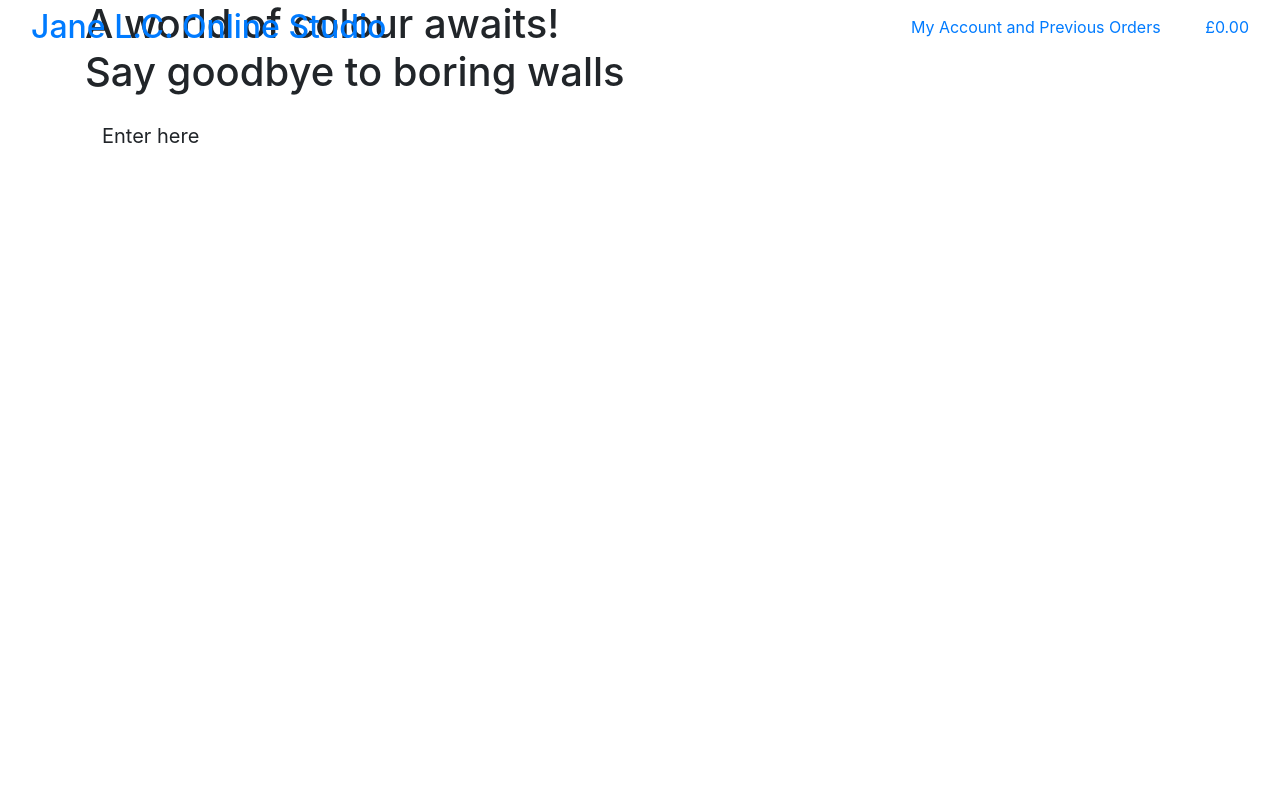
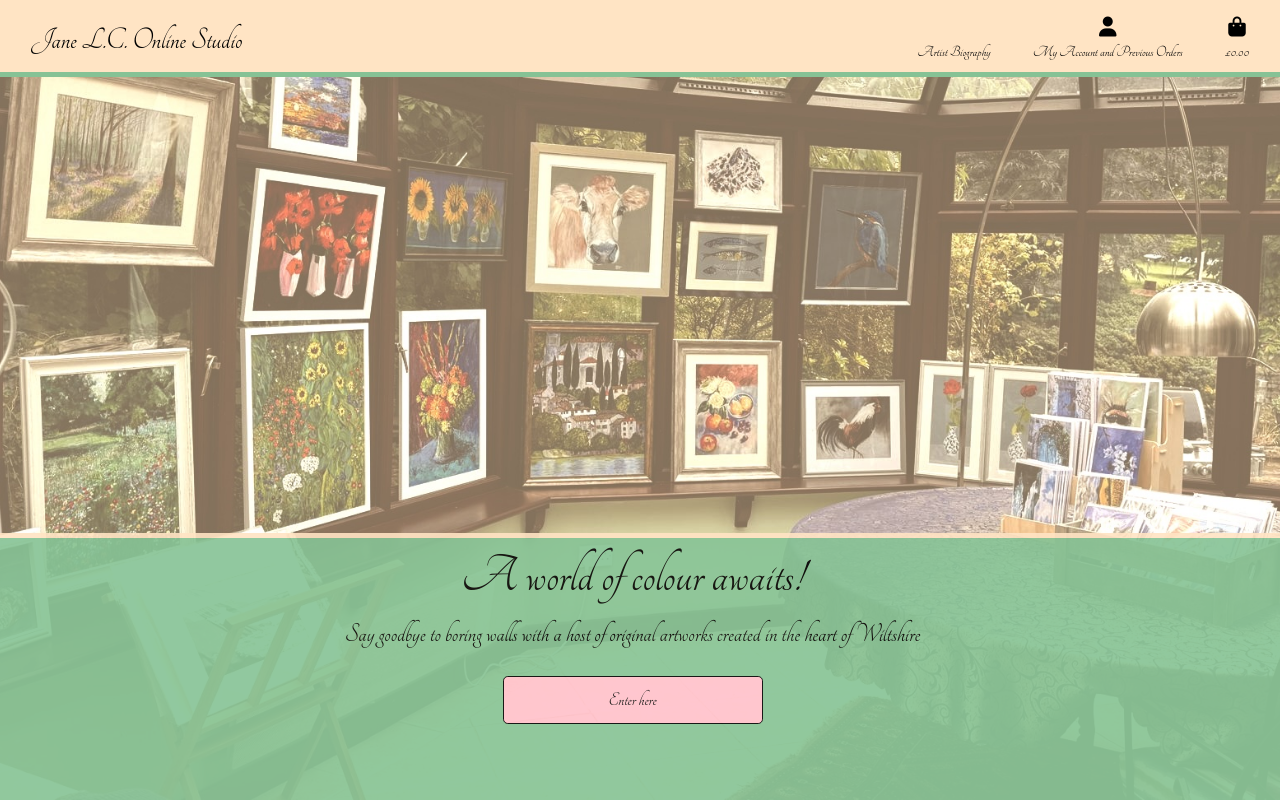
Before and after one commit to TLC-1990/milestone-4, a Django app: page / in a window 1280 px wide. Run offline with Django 3.2, Linux system fonts and the light colour scheme; some libraries are stand-ins or nearby versions.

Commit message:
Update body font and add biography page to nav

```diff
--- a/home/templates/home/index.html
+++ b/home/templates/home/index.html
@@ -2,7 +2,7 @@
 {% load static %}
 
 {% block page_header %}
-<div class="container header-container">
+<div class="container-fluid header-container">
     <div class="row">
         <div class="col">
 
@@ -12,16 +12,17 @@
 {% endblock %}
 
 {% block content %}
-<div class="container h-100">
-    <div class="row h-100">
-        <div class="col-12 my-auto">
-            <h1 display-4 logo-font text-black>
-                A world of colour awaits! <br>
-                Say goodbye to boring walls
+<div class="container-fluid colour-block">
+    <div class="row h-100 w-100">
+        <div class="col-12 pb-5 d-flex justify-content-center align-items-center h-100 homepage-text">
+            <h1 class="display-4 logo-font text-black">
+                A world of colour awaits!
             </h1>
+            <h3 class="logo-font text-black"> Say goodbye to boring walls with a host of original artworks created in
+                the heart of Wiltshire </h3>
             <div class="my-3">
                 <h4>
-                    <a href="" class="enter-shop-button btn btn-lg rounded-1 py-2"> Enter here </a>
+                    <a href="" class="enter-shop-button btn btn-lg border-black rounded-1 py-2"> Enter here </a>
                 </h4>
             </div>
         </div>
--- a/jlc_art_ecommerce/settings.py
+++ b/jlc_art_ecommerce/settings.py
@@ -145,6 +145,10 @@ USE_TZ = True
 # https://docs.djangoproject.com/en/3.2/howto/static-files/
 
 STATIC_URL = '/static/'
+STATICFILES_DIRS = (os.path.join(BASE_DIR, 'static'),)
+
+MEDIA_URL = '/media/'
+MEDIA_ROOT = os.path.join(BASE_DIR, 'media')
 
 # Default primary key field type
 # https://docs.djangoproject.com/en/3.2/ref/settings/#default-auto-field
--- a/jlc_art_ecommerce/urls.py
+++ b/jlc_art_ecommerce/urls.py
@@ -15,10 +15,12 @@ Including another URLconf
 """
 from django.contrib import admin
 from django.urls import path, include
+from django.conf import settings
+from django.conf.urls.static import static
 
 
 urlpatterns = [
     path('admin/', admin.site.urls),
     path('accounts/', include('allauth.urls')),
     path('', include('home.urls')),
-]
+] + static(settings.MEDIA_URL, document_root=settings.MEDIA_ROOT)
--- a/static/css/base.css
+++ b/static/css/base.css
@@ -1,5 +1,5 @@
 html {
-    height: 100%
+    height: 100%;
 }
 
 body {
@@ -7,5 +7,96 @@ body {
     background-size: cover;
     height: calc(100vh - 164px);
     color: bisque;
-    font-family: Georgia, 'Times New Roman', Times, serif;
+    font-family: "Tangerine", cursive;
 }
+
+h1,
+h2,
+h4 {
+    font-size: 2rem;
+}
+
+.homepage-text {
+    display: block;
+    margin: 0 0 16px 0;
+    flex-direction: column;
+    align-items: center;
+}
+
+.colour-block {
+    background-color: #86c295;
+    width: 100%;
+    position: absolute;
+    bottom: 0;
+    left: 0;
+    right: 0;
+    height: 33.33vh;
+    display: flex;
+    z-index: 2;
+    border-top: 5px solid bisque;
+    opacity: 0.9;
+    padding-right: 0;
+}
+
+/* from Bulma */
+.icon {
+    align-items: center;
+    display: inline-flex;
+    justify-content: center;
+    height: 1.5rem;
+    width: 1.5rem;
+}
+
+.main-logo-link {
+    width: fit-content;
+}
+
+#topnav {
+    background-color: bisque;
+    border-bottom: 5px solid #86c295;
+}
+
+.enter-shop-button {
+    background: pink;
+    color: black;
+    min-width: 260px;
+}
+
+.enter-shop-button:hover,
+.enter-shop-button:active,
+.enter-shop-button:focus {
+    background: lightskyblue;
+    color: green;
+}
+
+.text-black {
+    color: #000 !important;
+}
+
+.border-black {
+    border: 1px solid black !important;
+}
+
+/* Media Queries */
+
+/* Slightly larger container on xl screens */
+@media (min-width: 1200px) {
+    .container {
+        max-width: 80%;
+    }
+}
+
+/* fixed top navbar only on medium and up */
+@media (min-width: 992px) {
+    .fixed-top-desktop-only {
+        position: fixed;
+        top: 0;
+        right: 0;
+        left: 0;
+        z-index: 1030;
+    }
+
+    .header-container {
+        padding-top: 164px;
+    }
+}
--- a/templates/base.html
+++ b/templates/base.html
@@ -17,6 +17,8 @@
     {% block corecss %}
     <link rel="stylesheet" href="https://stackpath.bootstrapcdn.com/bootstrap/4.4.1/css/bootstrap.min.css"
         integrity="sha384-Vkoo8x4CGsO3+Hhxv8T/Q5PaXtkKtu6ug5TOeNV6gBiFeWPGFN9MuhOf23Q9Ifjh" crossorigin="anonymous">
+    <link href="https://fonts.googleapis.com/css2?family=Tangerine:wght@400;700&display=swap" rel="stylesheet">
+    <link rel="stylesheet" href="{% static 'css/base.css' %}">
     {% endblock %}
 
     {% block extra_css %}
@@ -31,6 +33,7 @@
     <script src="https://stackpath.bootstrapcdn.com/bootstrap/4.4.1/js/bootstrap.min.js"
         integrity="sha384-wfSDF2E50Y2D1uUdj0O3uMBJnjuUD4Ih7YwaYd1iqfktj0Uod8GCExl3Og8ifwB6" crossorigin="anonymous">
     </script>
+    <script src="https://kit.fontawesome.com/fc013357b9.js" crossorigin="anonymous"></script>
     {% endblock %}
 
     {% block extra_js %}
@@ -41,7 +44,7 @@
 
 <body>
     <header class="container-fluid fixed-top">
-        <div class="row">
+        <div id="topnav" class="row pt-lg-2 d-none d-lg-flex">
             <div class="col-12 col-lg-6 my-auto py-lg-0 text-center text-lg-left">
                 <a href="{% url 'home' %}" class="nav-link main-logo-link">
                     <h2 class="logo-font text-black my-0"> Jane L.C. Online Studio </h2>
@@ -49,8 +52,16 @@
             </div>
             <div class="col-12 col-lg-6 my-auto py-1 py-lg-0">
                 <ul class="list-inline list-unstyled text-center text-lg-right my-0">
+                    <li class="list-inline-item">
+                        <a class="{% if grand_total %}text-info font-weight-bold{% else %}text-black{% endif %} nav-link"
+                            href="">
+                            <div class="text-center">
+                                <p class="my-0"> Artist Biography </p>
+                            </div>
+                        </a>
+                    </li>
                     <li class="list-inline-item dropdown">
-                        <a class="text-black nav-link" href="#" id="user-options" data-toggle="droopdown"
+                        <a class="text-black nav-link" href="#" id="user-options" data-toggle="dropdown"
                             aria-haspopup="true" aria-expanded="false">
                             <div class="text-center">
                                 <div><i class="fas fa-user fa-lg"></i></div>
```
